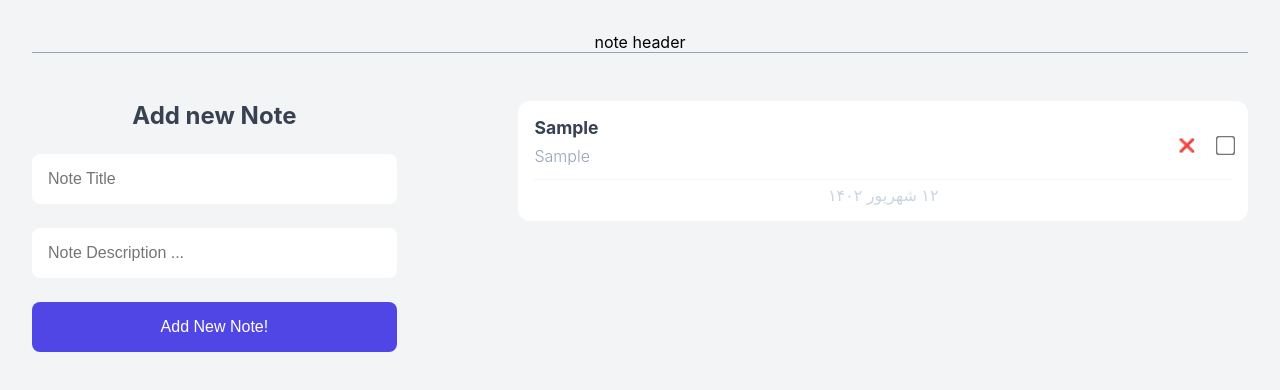
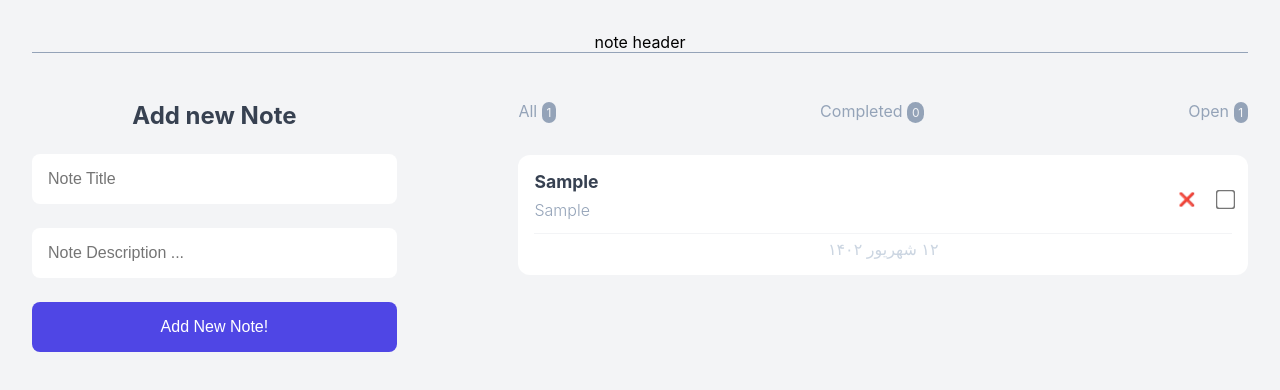
Before and after one commit to reza-sdo/note-app, a React (Vite) app: page / in a window 1280 px wide. Both pictures are taken after typing "Sample", "Sample" into the empty fields and a click on the button "Add New Note!". Shown: the top 390 px of the page. Built offline with nearby package versions, Linux system fonts and the light colour scheme.

Commit message:
note status added

```diff
--- a/src/App.jsx
+++ b/src/App.jsx
@@ -2,6 +2,7 @@
 import AddNewNote from "./components/AddNewNote";
 import NoteList from "./components/NoteList";
 import React, { useState } from "react";
+import NoteStatus from "./components/NoteStatus";
 function App() {
     const [notes, setNotes] = useState([]);
 
@@ -33,6 +34,7 @@
             <div className="note-app">
                 <AddNewNote onHandelNotes={handelNote} />
                 <div className="note-container">
+                    <NoteStatus notes={notes} />
                     <NoteList
                         notes={notes}
                         onDelete={handelDeleteNote}
--- /dev/null
+++ b/src/components/NoteStatus.jsx
@@ -0,0 +1,22 @@
+function NoteStatus({ notes }) {
+    const allNotes = notes.length;
+    const completedNote = notes.filter((n) => n.completed).length;
+    const unCompletedNote = allNotes - completedNote;
+
+    if (!allNotes) return <h2>There is no NOTES</h2>;
+    return (
+        <ul className="note-status">
+            <li>
+                All <span>{allNotes}</span>
+            </li>
+            <li>
+                Completed <span>{completedNote}</span>
+            </li>
+            <li>
+                Open <span>{unCompletedNote}</span>
+            </li>
+        </ul>
+    );
+}
+
+export default NoteStatus;
```
